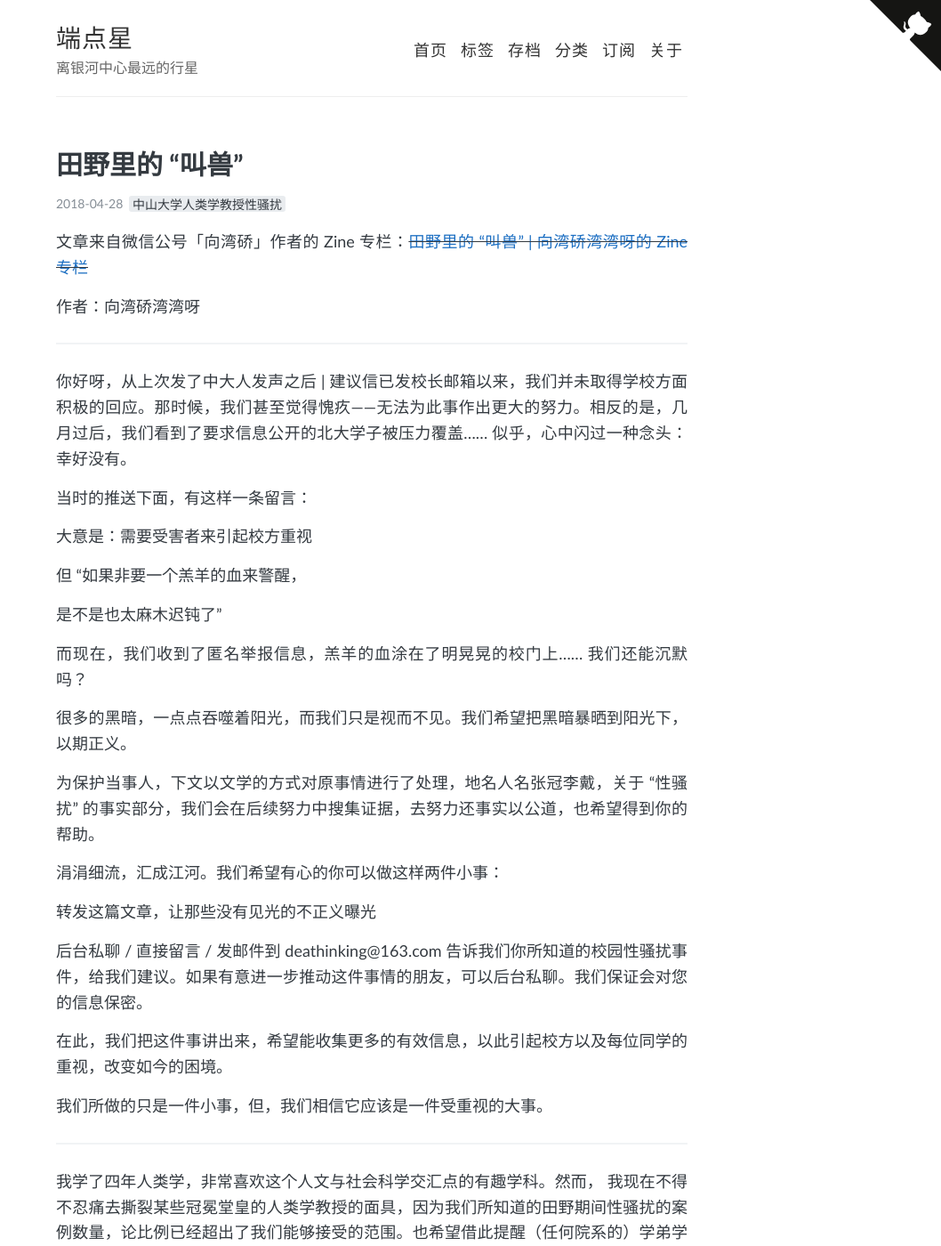
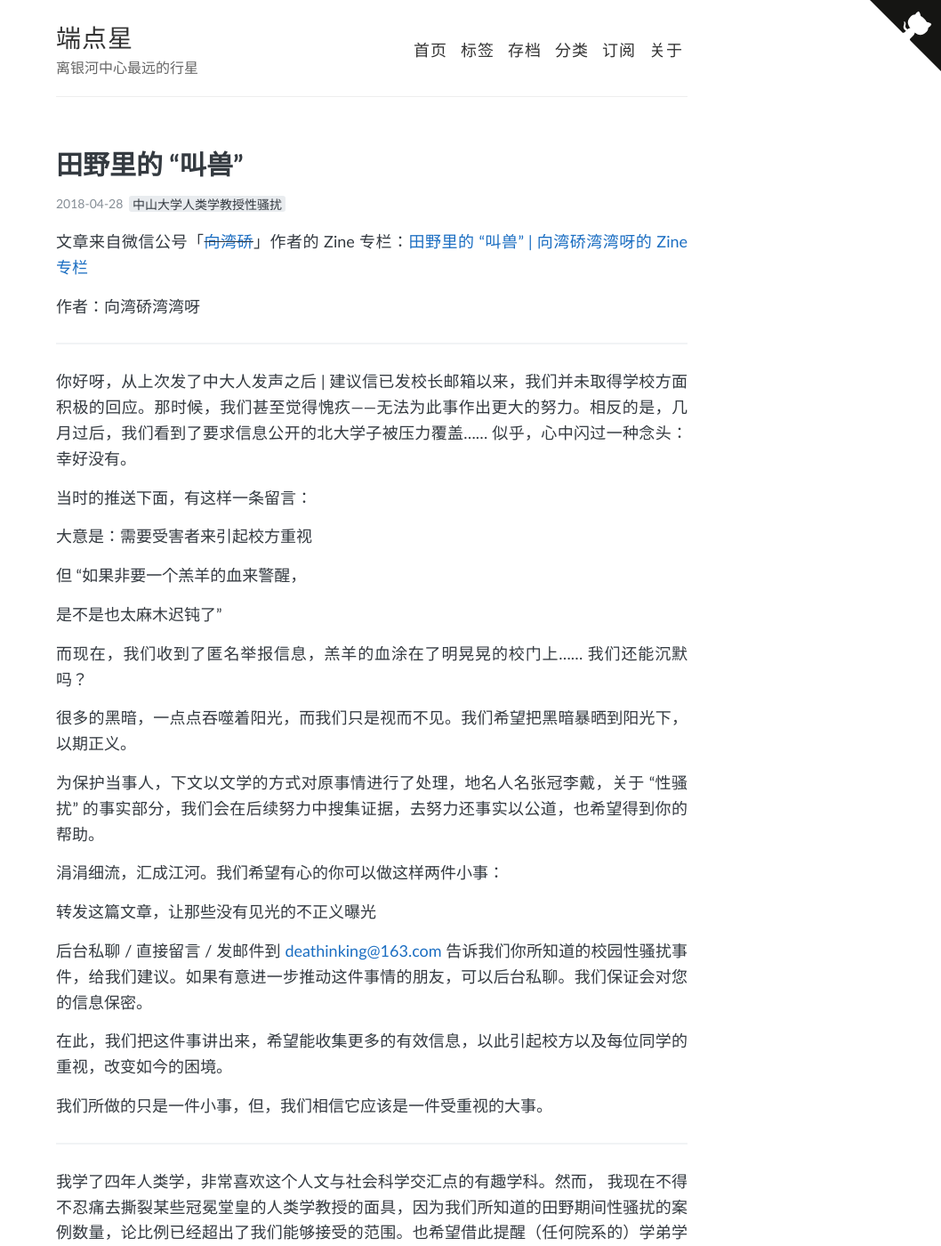
Before and after one commit to Terminus2049/Terminus2049.github.io, a Jekyll site: the page built from _posts/2018-4-28-ZhongDaRenLeiXue.md, in a window 1280 px wide and 1400 px high. Shown: the whole window at 89% size, without its empty margins (222-1280 px from the left). Built offline with Jekyll 4.4.1, drawn with Linux system fonts in a browser that asks for light colours; some of the changed lines change nothing that is shown.

Commit message:
更新文章出处说明

```diff
--- a/_posts/2018-4-28-ZhongDaRenLeiXue.md
+++ b/_posts/2018-4-28-ZhongDaRenLeiXue.md
@@ -14,7 +14,7 @@
 
 ---
 
-文章来自微信公号「向湾硚」作者的Zine专栏：~~[田野里的“叫兽” \| 向湾硚湾湾呀的Zine专栏](https://zine.la/article/a81efbfbe9a04bb49e36447334590470/)~~
+文章来自微信公号「~~[向湾硚](https://mp.weixin.qq.com/s/wOENC5mGtmEz_8SYo_UR-Q)~~」作者的Zine专栏：[田野里的“叫兽” \| 向湾硚湾湾呀的Zine专栏](https://zine.la/article/a81efbfbe9a04bb49e36447334590470/)
 
 作者：向湾硚湾湾呀
 
@@ -43,7 +43,7 @@
 
 转发这篇文章，让那些没有见光的不正义曝光
 
-后台私聊/直接留言/发邮件到deathinking@163.com 告诉我们你所知道的校园性骚扰事件，给我们建议。如果有意进一步推动这件事情的朋友，可以后台私聊。我们保证会对您的信息保密。
+后台私聊/直接留言/发邮件到<deathinking@163.com>告诉我们你所知道的校园性骚扰事件，给我们建议。如果有意进一步推动这件事情的朋友，可以后台私聊。我们保证会对您的信息保密。
 
 在此，我们把这件事讲出来，希望能收集更多的有效信息，以此引起校方以及每位同学的重视，改变如今的困境。
 
```
